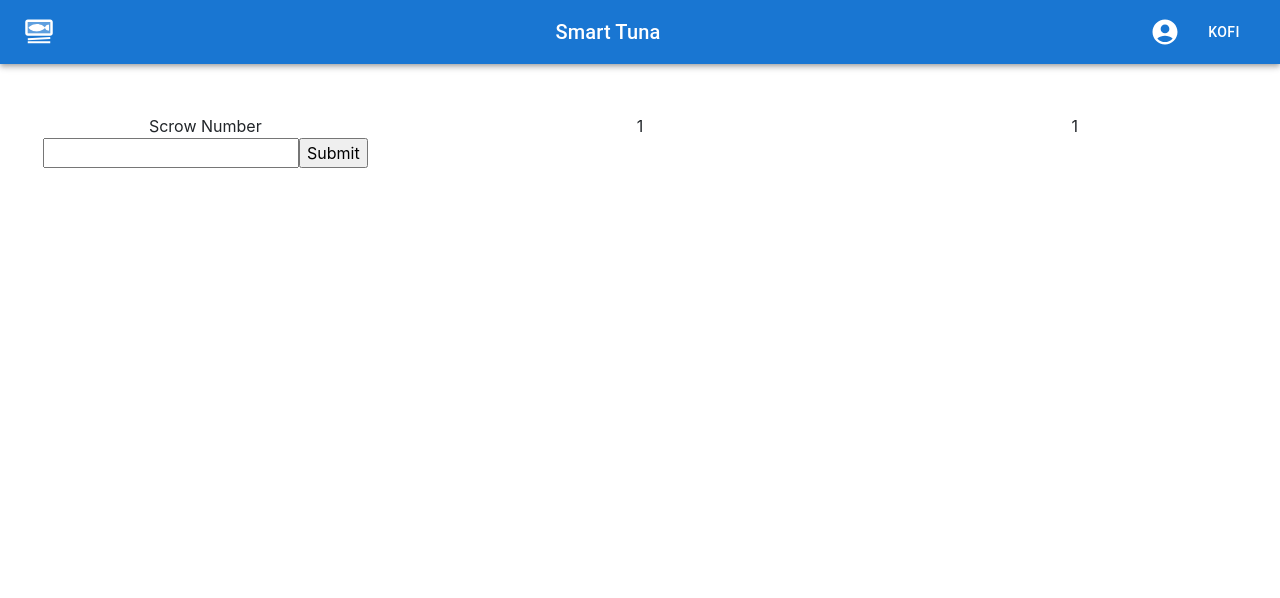
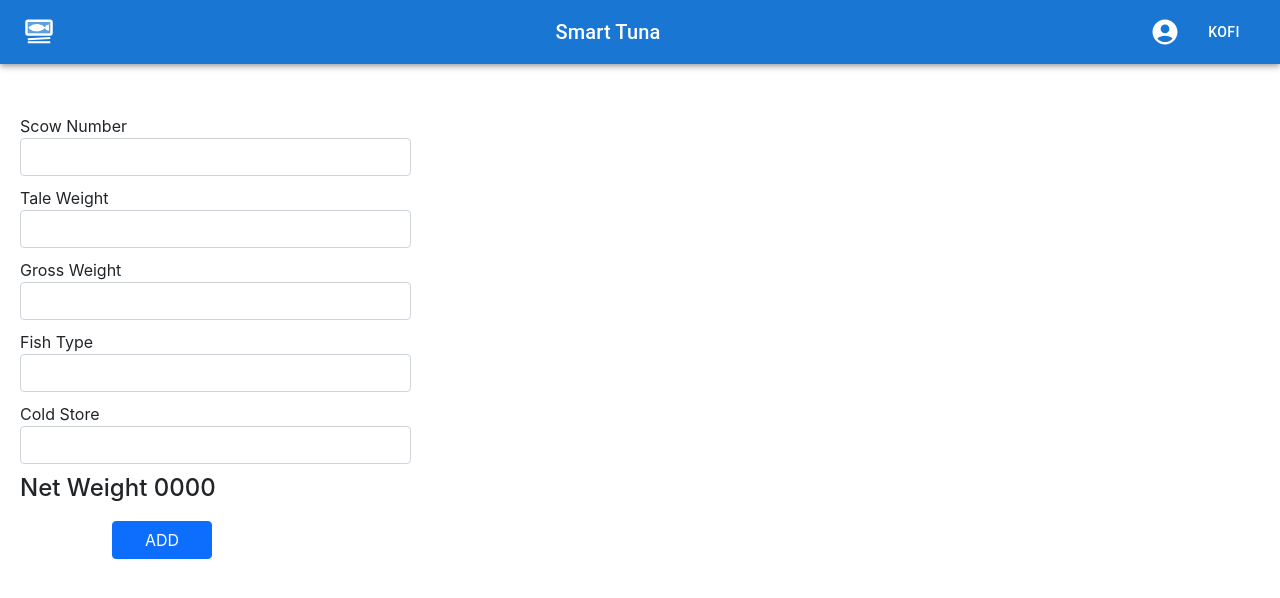
Before and after one commit to Florentpop/Dynamic-Accordion, a React (Create React App) app in the folder coldstoreapp/: page / in a window 1280 px wide. Shown: the top 598 px of the page. Built offline with nearby package versions, Linux system fonts and the light colour scheme.

Commit message:
form created

```diff
--- a/coldstoreapp/src/components/ShipSide.js
+++ b/coldstoreapp/src/components/ShipSide.js
@@ -1,5 +1,6 @@
 import React, { Component } from "react";
 import { Row, Col } from "react-bootstrap";
+import "../css/ShipSide.css";
 
 class ShipSide extends Component {
   constructor(props) {
@@ -22,23 +23,44 @@ class ShipSide extends Component {
   render() {
     return (
       <div className="ship-side">
-        <Row style={{ textAlign: "center", paddingTop: "50px" }}>
+        <Row style={{ paddingTop: "50px" }}>
           <Col>
-            <form onSubmit={this.handleSubmit}>
-              <label id="snumber">
-                Scrow Number
-                </label><br/>
+            <form>
+              <div className="form-group">
+                <label for="snumber">Scow Number</label>
                 <input
-                  type="text"
-                  value={this.state.value}
-                  onChange={this.handleChange}
+                  type="number"
+                  class="form-control"
+                  id="snumber"
+                  aria-describedby="snumberHelp"
                 />
-
-              <input type="submit" value="Submit" />
+              </div>
+              <div className="form-group">
+                <label for="taleweight">Tale Weight</label>
+                <input type="number" class="form-control" id="taleweight" />
+              </div>
+              <div className="form-group">
+                <label for="grossweight">Gross Weight</label>
+                <input type="number" class="form-control" id="grossweight" />
+              </div>
+              <div className="form-group">
+                <label for="taleweight">Fish Type</label>
+                <input type="data-toggle" class="form-control" id="fishtype" data-toggle="dropdown"/>
+              </div>
+              <div className="form-group">
+                <label for="coldstore">Cold Store</label>
+                <input type="text" class="form-control" id="coldstore" />
+              </div>
+                 <div className="form-group">
+                 <h4>Net Weight    0000</h4>
+                 </div>
+              <button type="submit" class="btn btn-primary" id="form-group">
+                ADD
+              </button>
             </form>
           </Col>
-          <Col>1</Col>
-          <Col>1</Col>
+          <Col></Col>
+          <Col></Col>
         </Row>
       </div>
     );
--- /dev/null
+++ b/coldstoreapp/src/css/ShipSide.css
@@ -0,0 +1,14 @@
+.form-group{
+    padding-left: 20px;
+    padding-bottom: 10px;
+}
+
+#form-group{
+    margin-left: 7rem;
+    width: 100px;
+
+}
+#snumber {
+    text-align: left !important;
+    padding-left: -50px !important;
+}
```
